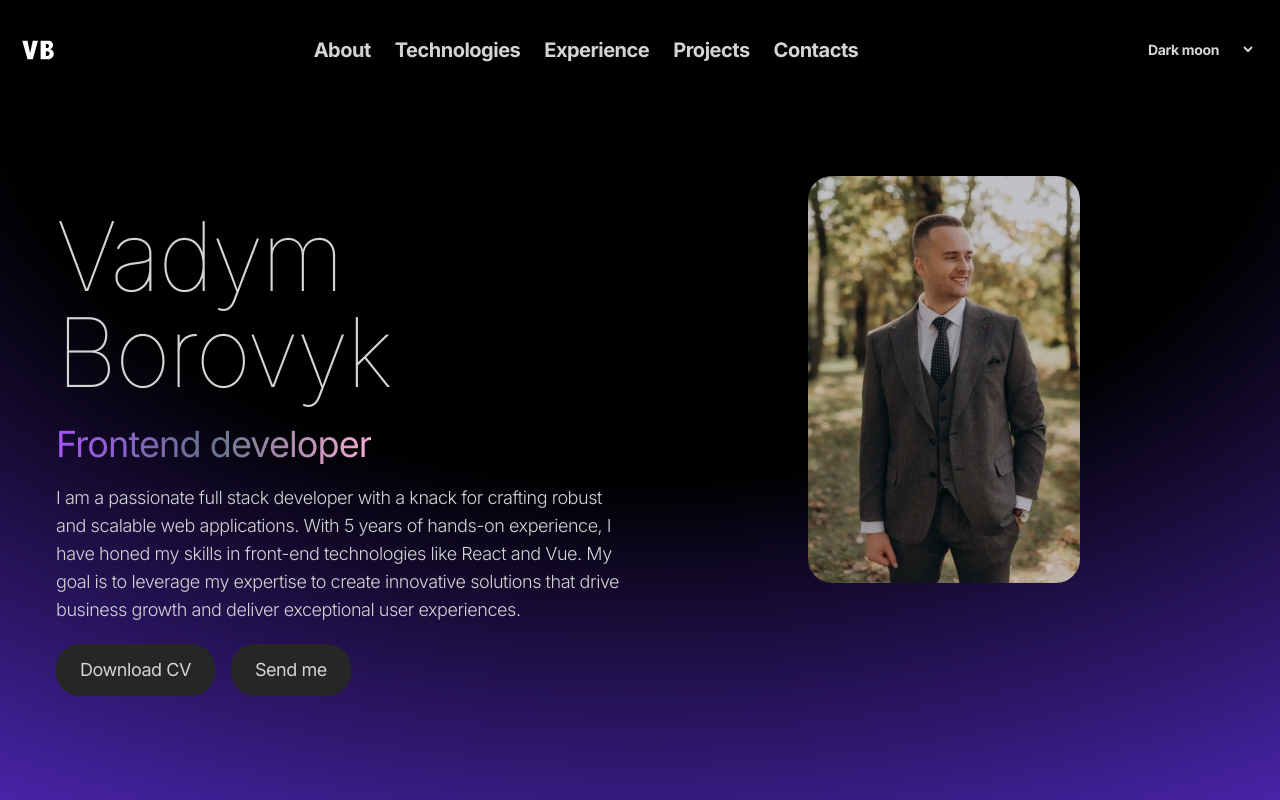
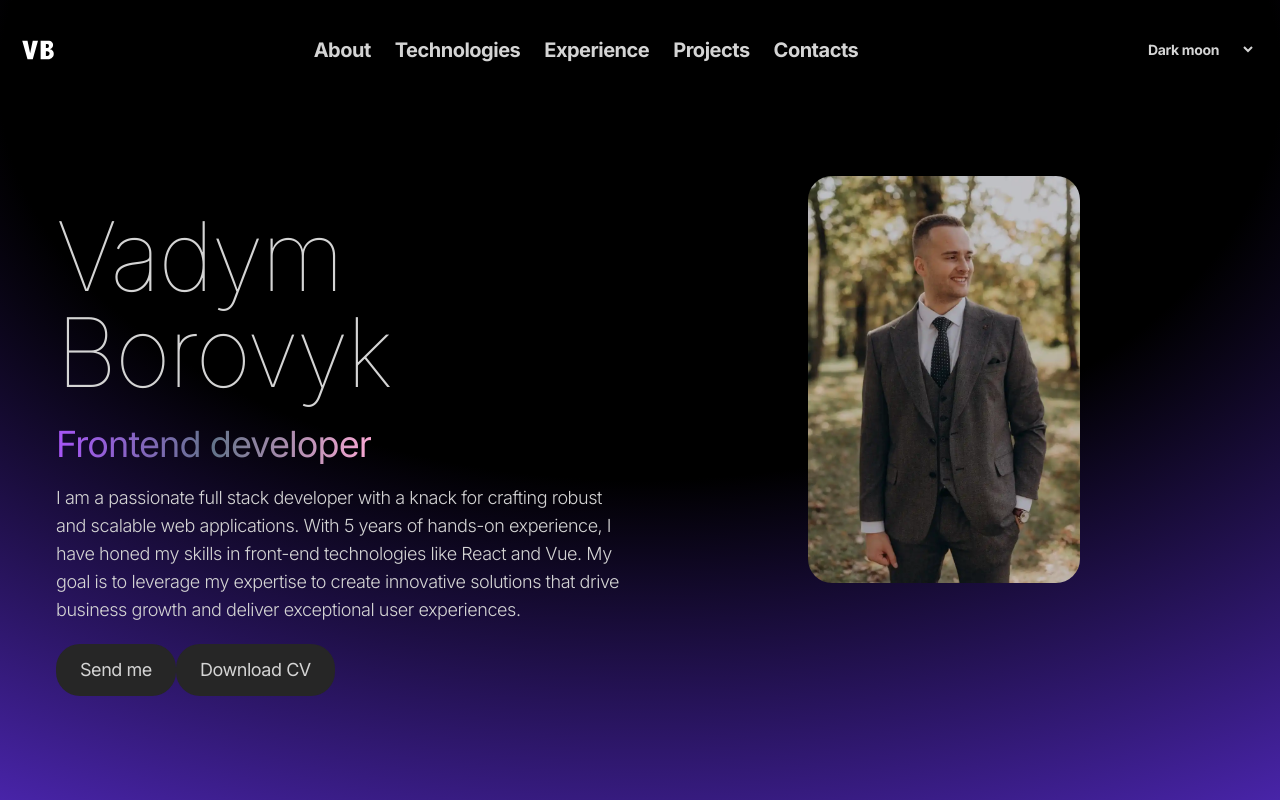
Before and after one commit to VadimBorovuk/PORTFOLIO, a React (Vite) app: page / in a window 1280 px wide. Shown: the top 800 px of the page. Built offline with nearby package versions, Linux system fonts and the light colour scheme.

Commit message:
change btn

```diff
--- a/src/components/User.jsx
+++ b/src/components/User.jsx
@@ -50,9 +50,9 @@ const User = () => {
                     initial="hidden"
                     animate="visible"
                     className="flex items-start">
-                  <a href={resumeFile} target="_blank" className="text-sm lg:text-lg px-3 py-2 lg:px-6 lg:py-3 bg-neutral-800 rounded-3xl tracking-tight mr-4">Download CV</a>
                   <a href="mailto:borovyk17vadym27@gmail.com" target="_blank"
                      className="text-sm lg:text-lg px-3 py-2 lg:px-6 lg:py-3 bg-neutral-800 rounded-3xl tracking-tight">Send me</a>
+                  <a href={resumeFile} target="_blank" className="text-sm lg:text-lg px-3 py-2 lg:px-6 lg:py-3 bg-neutral-800 rounded-3xl tracking-tight mr-4">Download CV</a>
                 </motion.div>
 
               </div>
```
